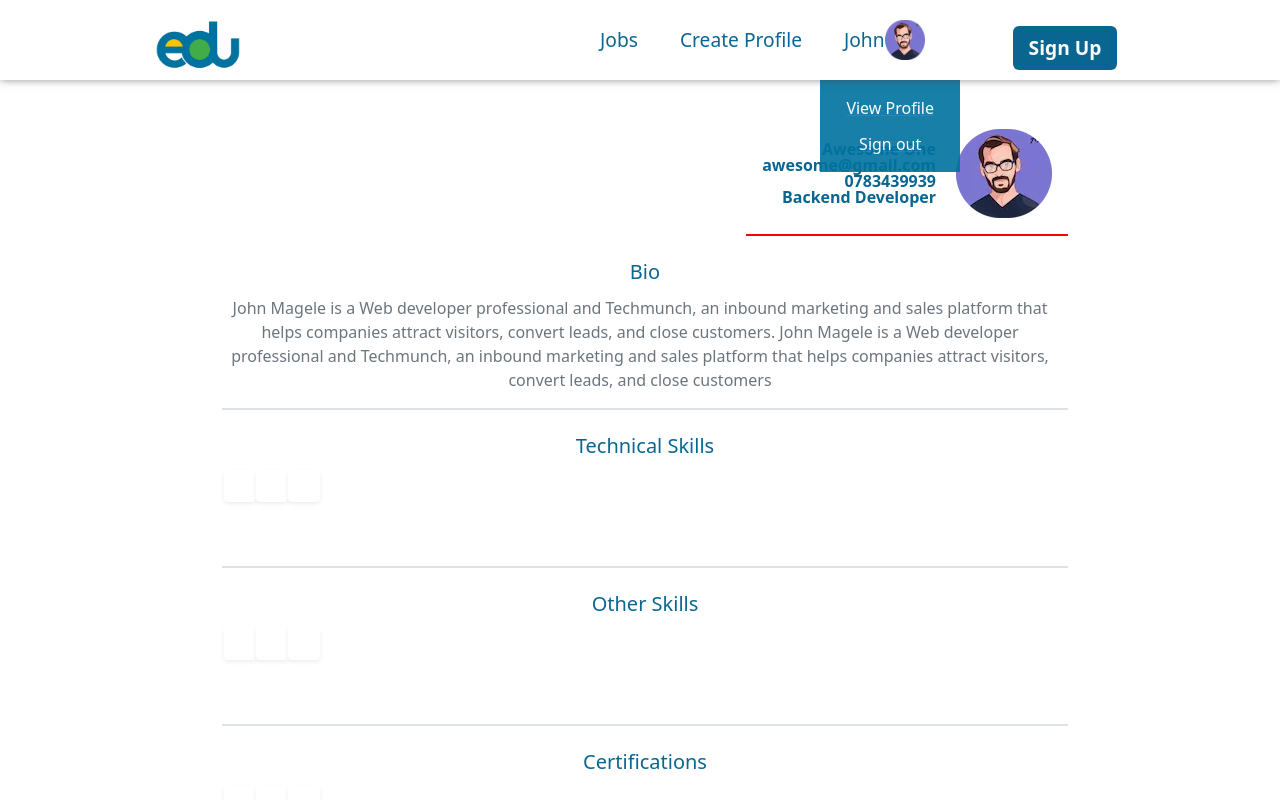
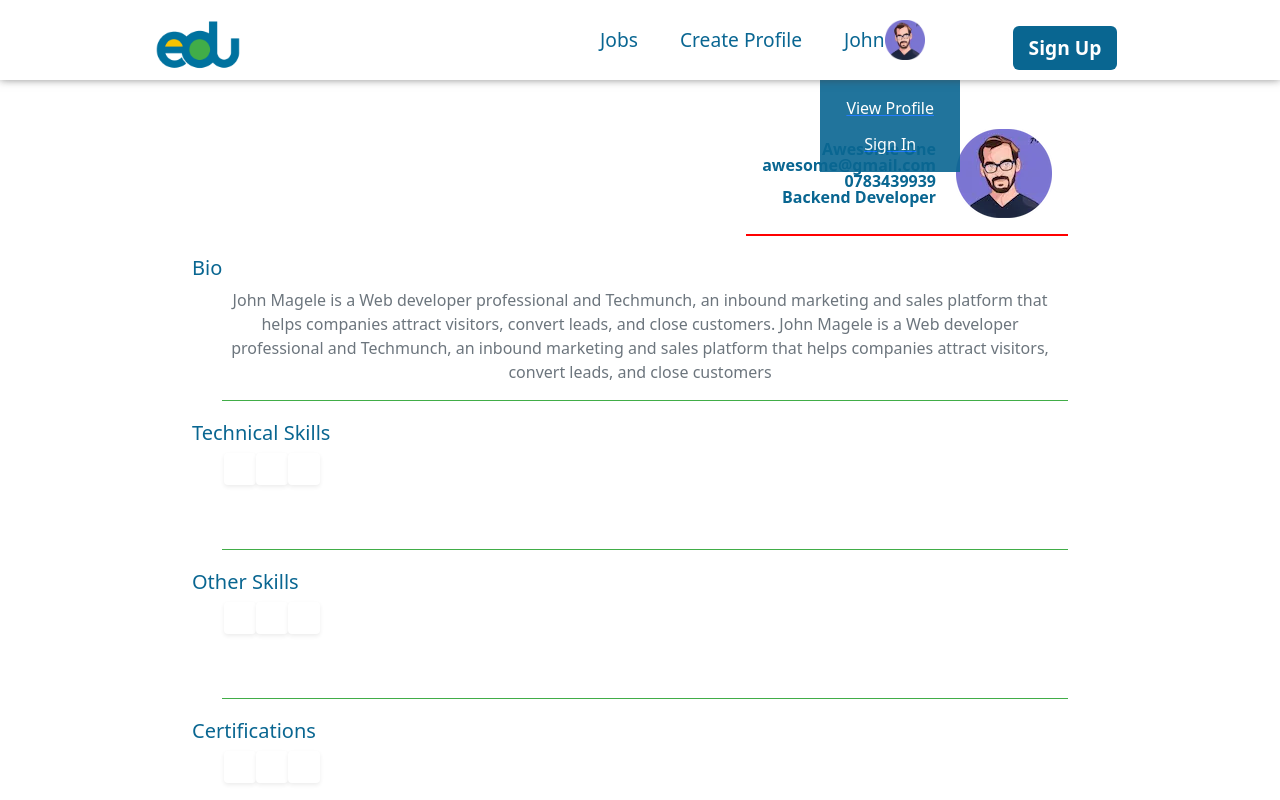
Before and after one commit to Ngonzebwa-Jeremiah/profile-and-linkages-client, a React (Create React App) app: page /profile in a window 1280 px wide. Both pictures are taken after a click on the item "John". Shown: the top 800 px of the page. Built offline with nearby package versions, Linux system fonts and the light colour scheme.

Commit message:
FIX: bug

```diff
--- a/src/components/Border/Border.css
+++ b/src/components/Border/Border.css
@@ -1,4 +1,4 @@
-.border{
+.border-1{
     border-bottom: 2px solid #41AD48;
     max-width: 1200px;
     margin:0px 20px 20px 30px;
--- a/src/components/Border/Border.jsx
+++ b/src/components/Border/Border.jsx
@@ -3,8 +3,7 @@ import  "./Border.css";
 // className={BorderCss.border}
 function Border() {
     return (
-        <div  className="border">
-
+        <div  className="border-1">
         </div>
     )
 }
--- a/src/components/Nav/Navbar.css
+++ b/src/components/Nav/Navbar.css
@@ -80,7 +80,7 @@
 .menu {
   line-height: 20px;
   height: fit-content;
-  background: #00729F;
+  background: #096692;
   color: #fff;
   padding: 10px;
   position: absolute;
--- a/src/components/Nav/Navbar.jsx
+++ b/src/components/Nav/Navbar.jsx
@@ -63,7 +63,7 @@ const Navbar = () => {
           </nav>
                 <div
                 style={{ display: showMe ? "block" : "none" }}
-                className="menu"
+                className="menu "
                 >
                 <span className="menuitem">
                 <Link to="/profile">
@@ -73,9 +73,9 @@ const Navbar = () => {
                     </Link>
                 </span>
                 <span className="menuitem">
-                <Link to="/">
+                <Link to="/signin">
                 <a className='nav-link my-0 text-white' activeclassname='activeLink'>
-                Sign out
+                Sign In
                     </a>
                     </Link>
                 </span>
--- a/src/pages/Profile/Profile.jsx
+++ b/src/pages/Profile/Profile.jsx
@@ -14,28 +14,28 @@ function profile() {
 
         <div style={{width:'70vw', margin:'1% auto'}}>
             <ProfileHeader/>
-            <Heading title="Bio"/>
+            <h5 title="Bio" className = "d-flex mb-2" style = {{color: "#096691 "}}>Bio</h5>
             <ParagraphBasic text="John Magele is a Web developer professional and Techmunch, an inbound marketing and sales platform that helps companies attract visitors, convert leads, and close customers.
             John Magele is a Web developer professional and Techmunch, an inbound marketing and sales platform that helps companies attract visitors, convert leads, and close customers"/>
             <Border/>
 
-            <Heading title="Technical Skills"/>
+            <h5 className = "d-flex mb-2 "style = {{color: "#096691 "}}>Technical Skills</h5>
             <Tags text="CSS"/>
             <Border/>
 
-            <Heading title="Other Skills"/>
+            <h5  className = "d-flex mb-2" style = {{color: "#096691 "}}>Other Skills</h5>
             <Tags text="Express JS"/>
             <Border/>
 
-            <Heading title="Certifications"/>
+            <h5 className = "d-flex mb-2"  style = {{color: "#096691 "}}>Certifications</h5>
             <Tags text="Product managment"/>
             <Border/>
 
-            <Heading title="Projects"/>
-            <ProfileCard/>
+            <h5 className = "d-flex mb-2" style = {{color: "#096691 "}}>Projects</h5>
+           <ProfileCard/>
             <Border/>
 
-            <Heading title="Resume"/>
+            <h5 className = "d-flex mb-2" style = {{color: "#096691 "}}>Resume</h5>
             <ButtonOutlined text="View Resume" url = "#" />
 
         </div>
--- a/src/pages/ViewProfile/ViewProfile.jsx
+++ /dev/null
@@ -1,11 +0,0 @@
-import React from 'react'
-
-function ViewProfile() {
-    return (
-        <div>
-            <h1>ViewProfile</h1>
-        </div>
-    )
-}
-
-export default ViewProfile
```
